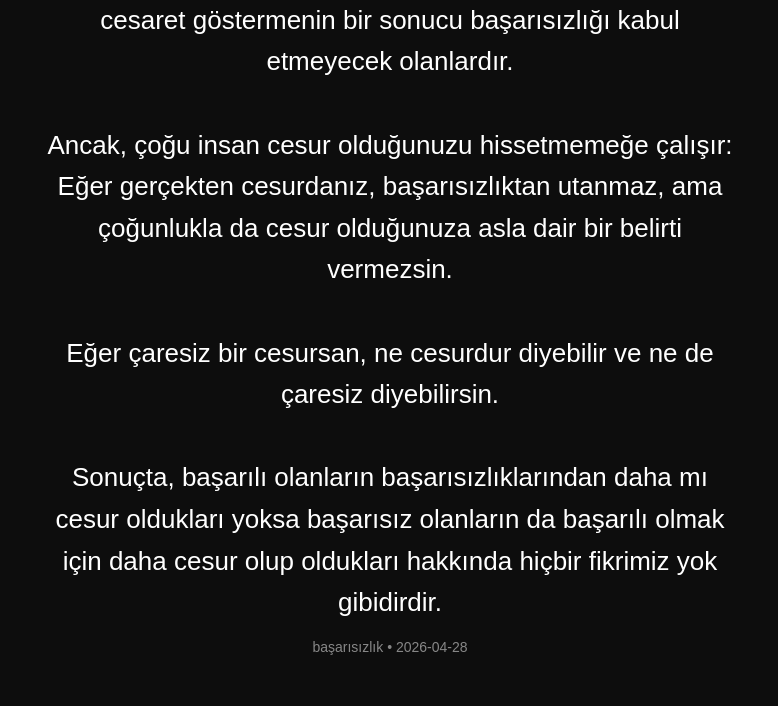
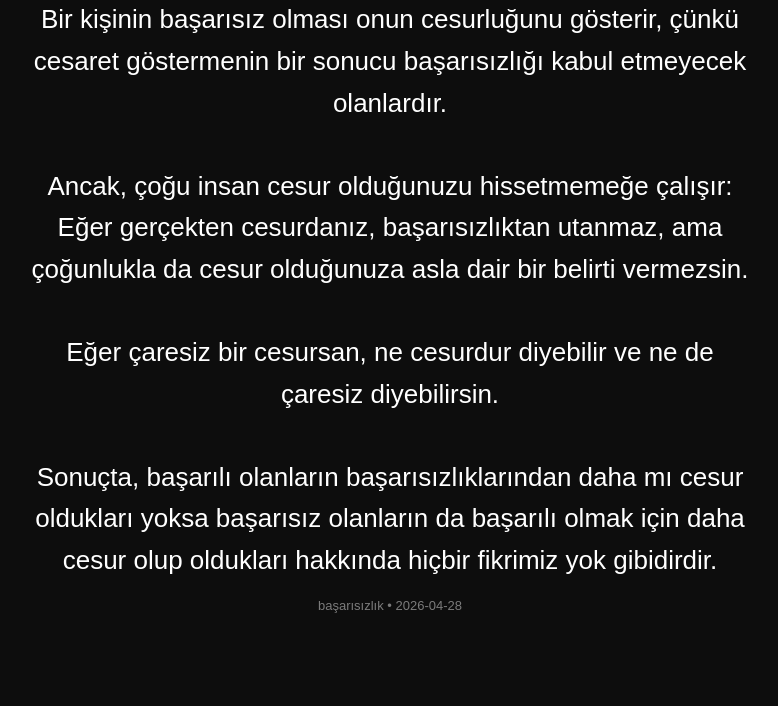
Before and after one commit to erdemkarakurt/gotayagi, a website: page index.html in a window 1280 px wide. Shown: the part 134-840 px from the top of the page, without its empty margins (250-1028 px from the left). Drawn offline with Linux system fonts and the light colour scheme.

Commit message:
Update index.html

```diff
--- a/index.html
+++ b/index.html
@@ -2,6 +2,8 @@
 <html lang="tr">
 <head>
   <meta charset="UTF-8">
+  <meta name="viewport" content="width=device-width, initial-scale=1.0">
+
   <title>gotayagi</title>
 
   <style>
@@ -13,30 +15,31 @@
       align-items: center;
       background: #0d0d0d;
       color: white;
-      font-family: Arial;
+      font-family: Arial, sans-serif;
       text-align: center;
       padding: 20px;
     }
 
     .box {
-      max-width: 700px;
+      max-width: 720px;
     }
 
     #title {
       font-size: 22px;
-      opacity: 0.7;
-      margin-bottom: 15px;
+      opacity: 0.75;
+      margin-bottom: 14px;
     }
 
     #text {
       font-size: 26px;
       line-height: 1.6;
+      transition: opacity 0.3s ease;
     }
 
     #meta {
-      margin-top: 15px;
-      font-size: 14px;
-      opacity: 0.5;
+      margin-top: 16px;
+      font-size: 13px;
+      opacity: 0.45;
     }
   </style>
 </head>
@@ -50,23 +53,43 @@
 </div>
 
 <script>
-async function load() {
+async function loadContent() {
+  const titleEl = document.getElementById("title");
+  const textEl = document.getElementById("text");
+  const metaEl = document.getElementById("meta");
+
   try {
-    const res = await fetch("data.json?v=" + Date.now());
+    // 🔥 cache bypass + güvenli fetch
+    const res = await fetch("data.json?v=" + Date.now(), {
+      cache: "no-store"
+    });
+
+    if (!res.ok) throw new Error("HTTP error");
+
     const d = await res.json();
 
-    document.title = d.title;
+    // 🧠 safety fallback
+    if (!d || !d.text) {
+      throw new Error("Invalid data");
+    }
 
-    document.getElementById("title").innerText = d.title;
-    document.getElementById("text").innerText = d.text;
-    document.getElementById("meta").innerText =
-      `${d.topic} • ${d.date}`;
-  } catch (e) {
-    document.getElementById("text").innerText = "yüklenemedi";
+    // 🎯 dynamic update
+    document.title = d.title || "gotayagi";
+
+    titleEl.innerText = d.title || "başlık yok";
+    textEl.innerText = d.text || "içerik yok";
+    metaEl.innerText = `${d.topic || "unknown"} • ${d.date || ""}`;
+
+  } catch (err) {
+    console.log("LOAD ERROR:", err);
+
+    titleEl.innerText = "hata";
+    textEl.innerText = "içerik yüklenemedi";
+    metaEl.innerText = "";
   }
 }
 
-load();
+loadContent();
 </script>
 
 </body>
```
